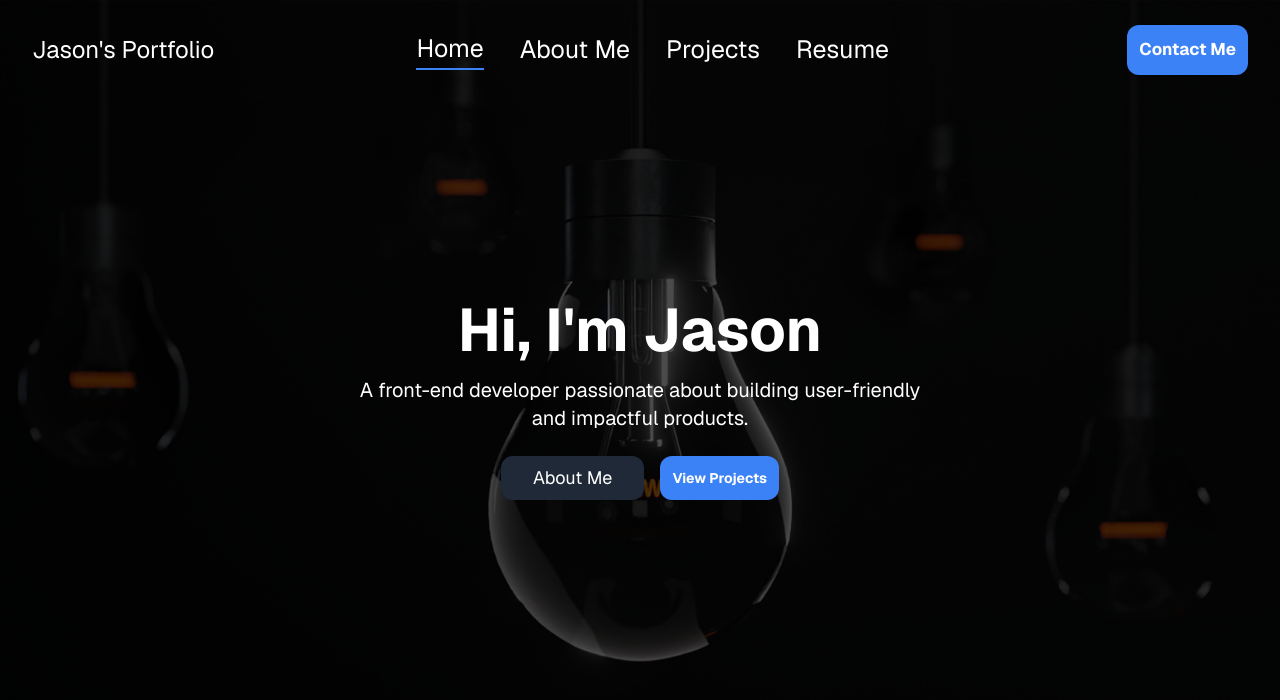
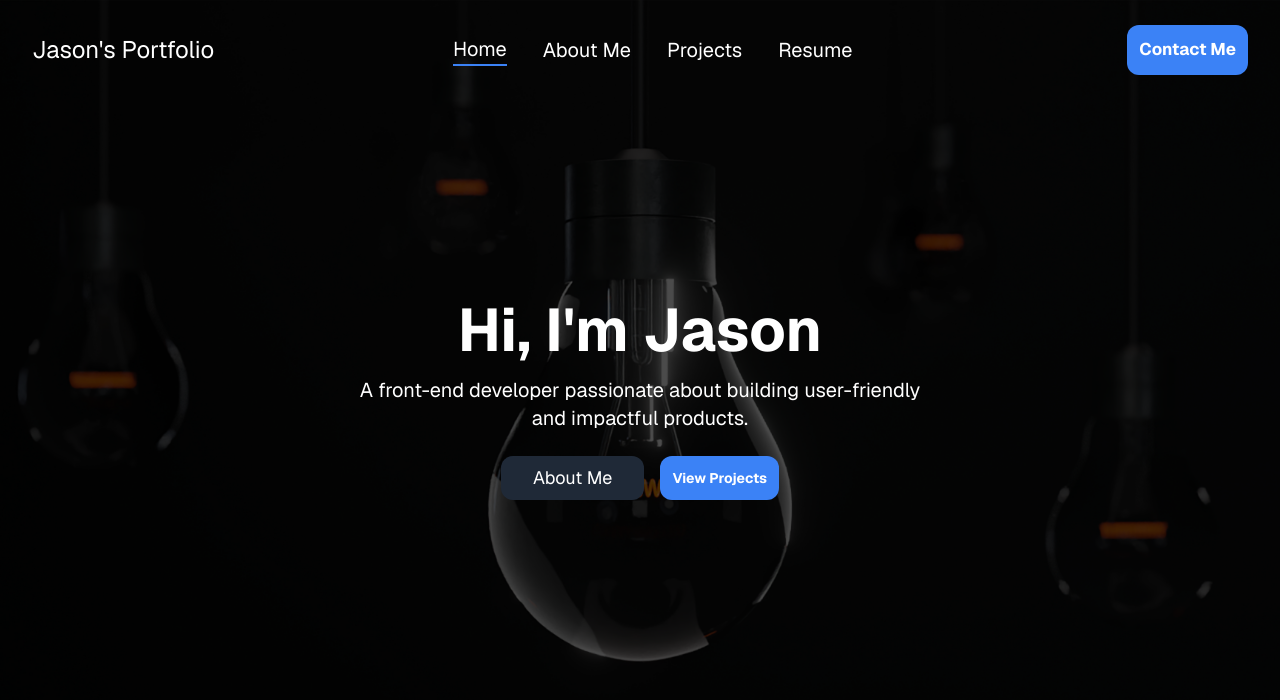
Before and after one commit to Jasin445/Portfolio, a Next.js app: page / in a window 1280 px wide. Shown: the top 700 px of the page. Built offline with nearby package versions, Linux system fonts and the light colour scheme.

Commit message:
reducen navlink font

```diff
--- a/src/components/Navbar/MobileNavlinks.tsx
+++ b/src/components/Navbar/MobileNavlinks.tsx
@@ -12,7 +12,7 @@ const MobileNavlinks: React.FC<MobileProps> = ({
   return (
     <section
       className={cn(
-        `px-4 md:hidden fixed h-[calc(100vh-65px)] top-[65px] py-14  w-full left-0 bg-background z-30 transform transition-all duration-1000 ease-in-out flex flex-col items-center`,
+        `px-4 md:hidden fixed h-[100vh] top-[65px] py-14  w-full left-0 bg-background z-30 transform transition-all duration-1000 ease-in-out flex flex-col items-center`,
         {
           "translate-y-0 pointer-events-auto bg-mobile-nav": isMobileOpen,
           "-translate-y-[100vh] pointer-events-none": !isMobileOpen,
--- a/src/components/Navbar/Navlinks.tsx
+++ b/src/components/Navbar/Navlinks.tsx
@@ -10,7 +10,7 @@ const NavLinks: React.FC<NavLinkProps> = ({ data, isMobileOpen }) => {
   const pathname = usePathname();
   console.log(pathname);
   const textClass =
-    "md:text-[25px] text-[23px] text-foreground group text-accent text-[18px] hover:text-button-blue";
+    "md:text-[20px] text-[23px] text-foreground group text-accent text-[18px] hover:text-button-blue";
   return (
     <ul
       className={cn(
```
